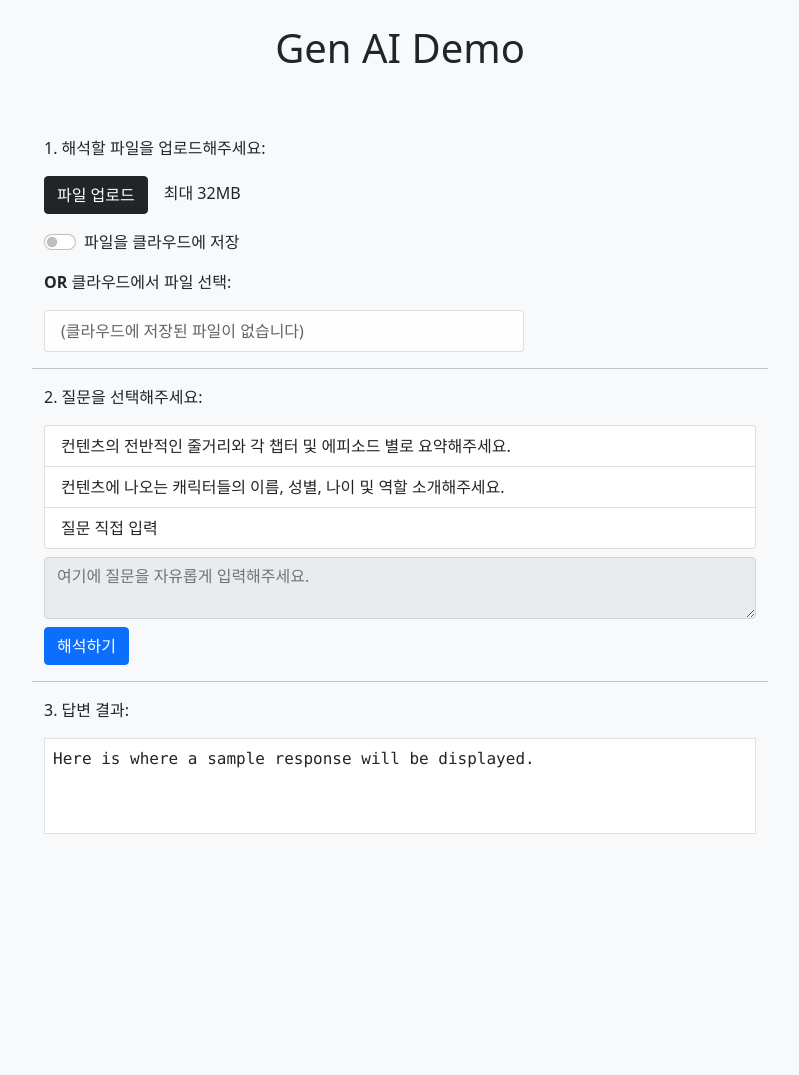
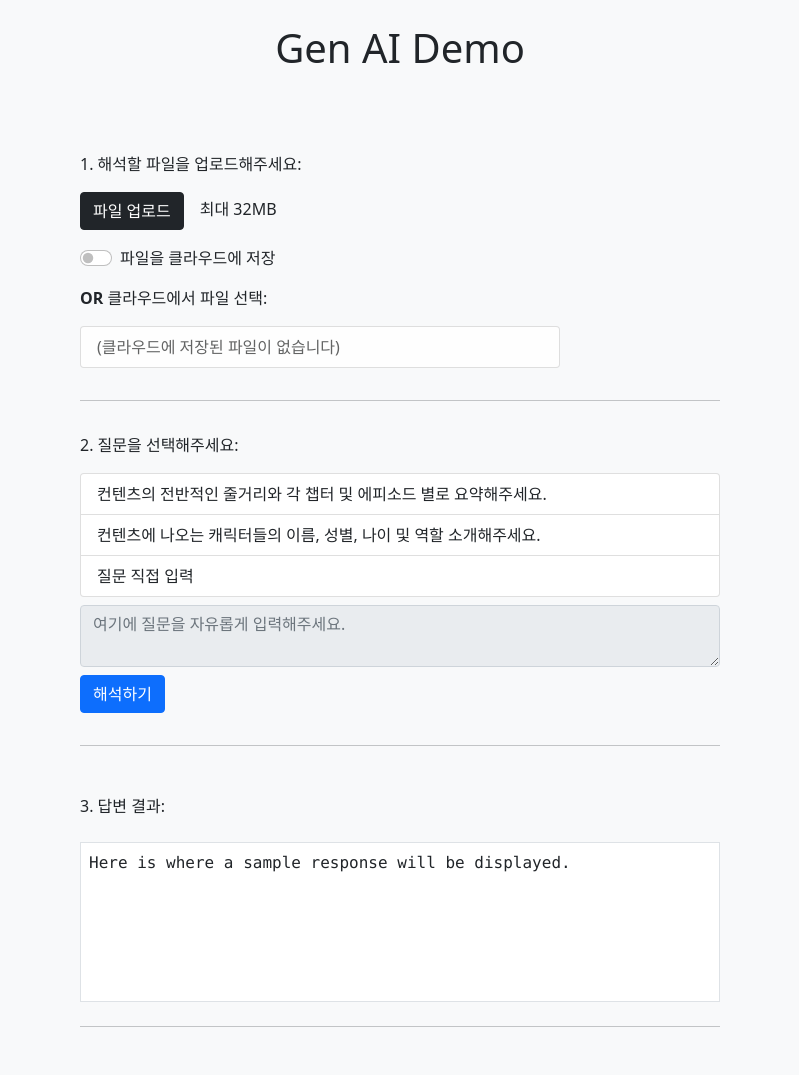
Before and after one commit to MarshmallowShadow/cj-enm-poc-gen-ai, a Django app: template demo/templates/main/index.html in a window 1280 px wide. Shown: the whole page, without its empty margins (240-1039 px from the left). Before the commit the page ends 834 px from the top, so only its background shows below. Run offline with Django 5.2, Linux system fonts and the light colour scheme; the template is opened without the code that fills it, so the values that code supplies are empty; some libraries are stand-ins or nearby versions.

Commit message:
Fix: Changed Layout of View

```diff
--- a/demo/templates/main/index.html
+++ b/demo/templates/main/index.html
@@ -12,31 +12,32 @@
     <script src="{% static '/demo/js/showdown.min.js' %}"></script>
 </head>
 <style>
-    body {
-        max-width: 46rem;
+    #QuestionContainer, #ResponseContainer {
+        width: 40rem;
     }
+
     #loadingIcon {
         width: 2rem;
     }
-    #loadingText {
+    #loadingText, #resultContainer {
         font-family: "Lucida Console", monospace;
     }
     #resultContainer {
-        min-height: 6rem;
-        font-family: "Lucida Console", monospace;
+        min-height: 10rem;
         user-select: text;
     }
     .fileList {
         max-width: 30rem;
     }
 </style>
-<body class="mx-auto user-select-none bg-light">
+<body class="mw-100 mx-auto user-select-none bg-light">
     <div>
         <div id="header" class="container-fluid p-4 text-center">
             <h1>Gen AI Demo</h1>
         </div>
-        <div id="body" class="py-3">
-            <div class="container-fluid my-3">
+        <div id="body" class="py-3 m-auto d-flex flex-row justify-content-center flex-wrap">
+            <div id="QuestionContainer" class="d-flex flex-column m-3">
+                <div class="my-3">
                     <fieldset id="uploadFieldset">
                         <p>1. 해석할 파일을 업로드해주세요:</p>
                         <label for="analyzeFile" class="btn btn-dark text-white">파일 업로드</label><span id="fileName" class="mx-3">최대 32MB</span>
@@ -52,7 +53,7 @@
                     </ul>
                 </div>
                 <hr>
-            <div class="container-fluid my-3">
+                <div class="my-3">
                     <p>2. 질문을 선택해주세요:</p>
                     <ul class="list-group my-2">
                         <li class="container-fluid list-group-item question" data-value="summaryChapter">컨텐츠의 전반적인 줄거리와 각 챕터 및 에피소드 별로 요약해주세요.</li>
@@ -60,14 +61,16 @@
                         <li class="container-fluid list-group-item question custom" data-value="questionCustom"><label for="customQuestion">질문 직접 입력</label></li>
                     </ul>
                     <textarea id="customQuestion" class="form-control my-2" type="text" placeholder="여기에 질문을 자유롭게 입력해주세요." disabled></textarea>
-                <button id="btnSubmit" class="btn btn-primary">해석하기</button> <span id="loadingText" style="display: none;"><img alt="" id="loadingIcon" class="mx-2" src="{% static 'demo/img/loading.gif' %}">해석 중...</span>
+                    <button id="btnSubmit" class="btn btn-primary">해석하기</button><span id="loadingText" style="display: none;"><img alt="" id="loadingIcon" class="mx-2" src="{% static 'demo/img/loading.gif' %}">해석 중...</span>
                 </div>
                 <hr>
-            <div id="ResponseContainer" class="container-fluid my-3">
+            </div>
+            <div id="ResponseContainer" class="d-flex flex-column m-3">
                 <p>3. 답변 결과:</p>
-                <div id="resultContainer" class="container-fluid border p-2 my-3 bg-white">
+                <div id="resultContainer" class="container-fluid border p-2 my-2 bg-white h-100">
                     Here is where a sample response will be displayed.
                 </div>
+                <hr>
             </div>
         </div>
     </div>
```
Lines whose indentation alone changed are shown as unchanged.
